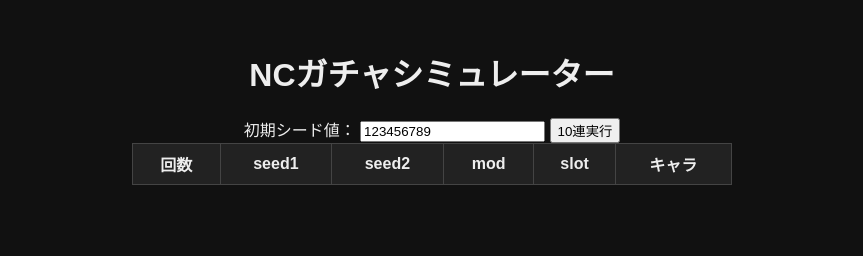
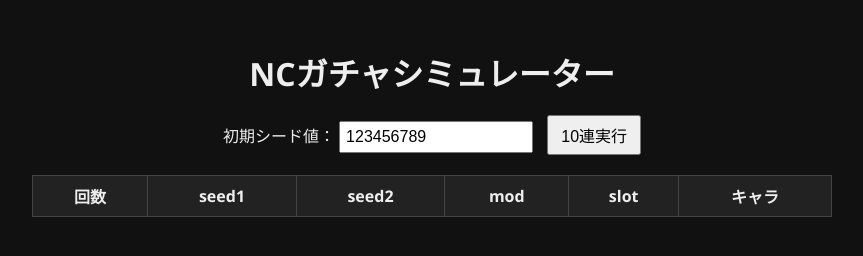
Before and after one commit to Shibanban2/test-bot, a plain HTML site: page index.html in a window 1280 px wide. Shown: the whole page, without its empty margins (208-1071 px from the left). Drawn offline with Linux system fonts and the light colour scheme.

Commit message:
Update style.css

```diff
--- a/style.css
+++ b/style.css
@@ -1,31 +1,49 @@
 body {
-  background: #111;
+  background-color: #111;
   color: #eee;
-  font-family: sans-serif;
+  font-family: "Segoe UI", sans-serif;
+  padding: 20px;
   text-align: center;
-  padding: 20px;
 }
 
-#controls {
+h1 {
   margin-bottom: 20px;
+}
+
+.controls {
+  margin-bottom: 20px;
+}
+
+input {
+  padding: 5px;
+  font-size: 16px;
+  width: 180px;
+  margin-right: 10px;
+}
+
+button {
+  padding: 6px 12px;
+  font-size: 16px;
+  cursor: pointer;
 }
 
 table {
   margin: 0 auto;
   border-collapse: collapse;
   width: 90%;
-  max-width: 600px;
+  max-width: 800px;
 }
 
 th, td {
   border: 1px solid #444;
   padding: 8px;
+  text-align: center;
 }
 
 th {
-  background: #222;
+  background-color: #222;
 }
 
-tbody tr:nth-child(odd) {
-  background: #1a1a1a;
+tbody tr:nth-child(even) {
+  background-color: #1a1a1a;
 }
```
